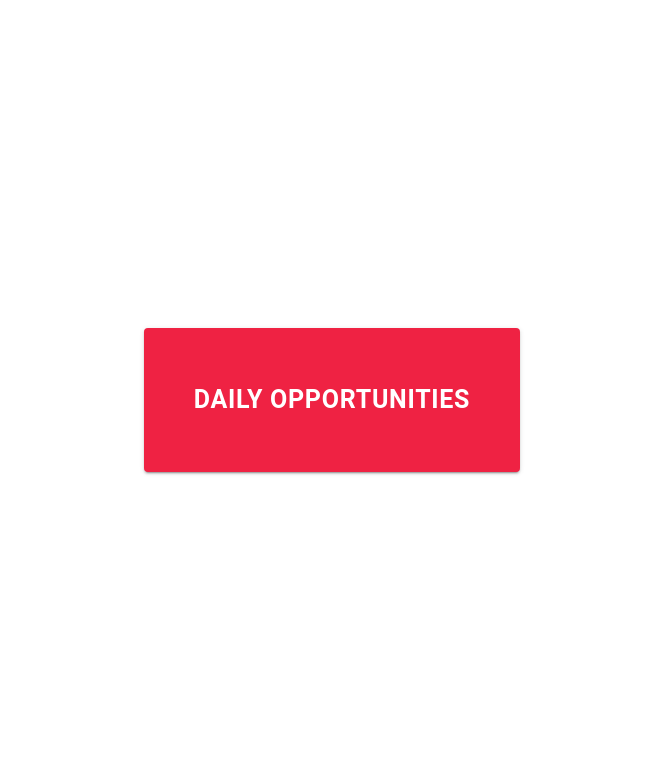
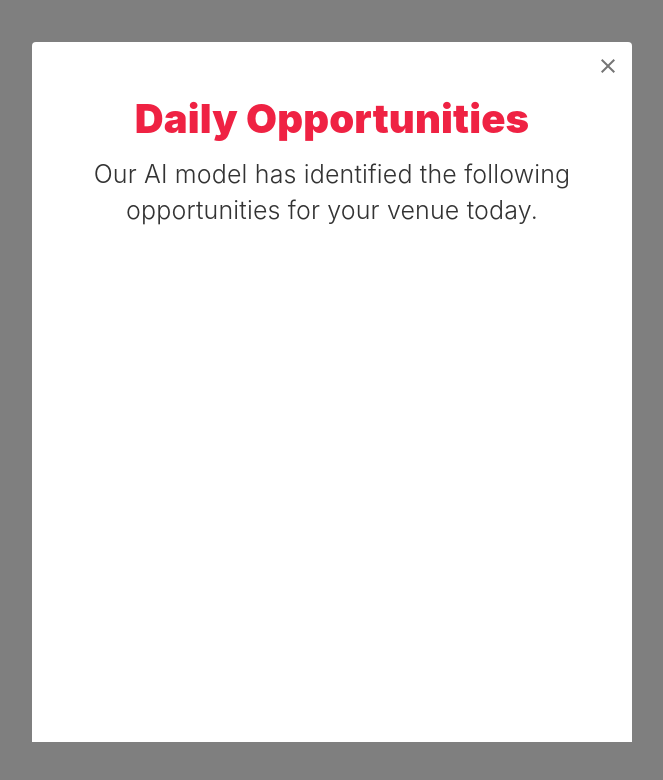
Before and after one commit to chrisrabe/eatclub, a React (Create React App) app: page / in a window 1280 px wide. Both pictures are taken after a click on the button "DAILY OPPORTUNITIES". Shown: the top 780 px of the page, without its empty margins (308-971 px from the left). Built offline with nearby package versions, Linux system fonts and the light colour scheme.

Commit message:
added opportunity content

```diff
--- /dev/null
+++ b/src/components/pages/Home/components/OpportunityContent/index.jsx
@@ -0,0 +1,21 @@
+import React from 'react';
+import { IconButton } from '@material-ui/core';
+import { Close } from '@material-ui/icons';
+import { Container, ButtonContainer, SubText, HeaderText } from './styles';
+
+const OpportunityContent = () => (
+  <Container>
+    <ButtonContainer>
+      <IconButton>
+        <Close />
+      </IconButton>
+    </ButtonContainer>
+    <HeaderText>Daily Opportunities</HeaderText>
+    <SubText>
+      Our AI model has identified the following opportunities for your venue
+      today.
+    </SubText>
+  </Container>
+);
+
+export default OpportunityContent;
--- /dev/null
+++ b/src/components/pages/Home/components/OpportunityContent/styles.js
@@ -0,0 +1,30 @@
+import styled from 'styled-components';
+import colors from 'utils/colors';
+
+export const Container = styled.div`
+  background-color: ${colors.light};
+  display: flex;
+  flex-direction: column;
+  width: 600px;
+  height: 700px;
+`;
+
+export const ButtonContainer = styled.div`
+  display: flex;
+  justify-content: flex-end;
+`;
+
+export const HeaderText = styled.h2`
+  text-align: center;
+  font-weight: 900;
+  font-size: 40px;
+  margin: 0;
+  color: ${(props) => props.theme.palette.primary.main};
+`;
+
+export const SubText = styled.p`
+  font-weight: 300;
+  font-size: 25px;
+  text-align: center;
+  margin: 10px 25px;
+`;
--- a/src/components/pages/Home/container/index.js
+++ b/src/components/pages/Home/container/index.js
@@ -1,5 +1,5 @@
 import { connect } from 'react-redux';
-import { setIsOpen } from 'redux/slices/dialog.slice';
+import { setIsOpen, setData } from 'redux/slices/dialog.slice';
 import Home from '../index';
 
 const mapStateToProps = (state) => ({
@@ -7,6 +7,6 @@ const mapStateToProps = (state) => ({
   dialogData: state.dialog.data,
 });
 
-const mapDispatch = { setIsOpen };
+const mapDispatch = { setIsOpen, setData };
 
 export default connect(mapStateToProps, mapDispatch)(Home);
--- a/src/components/pages/Home/index.jsx
+++ b/src/components/pages/Home/index.jsx
@@ -1,11 +1,21 @@
-import React from 'react';
+import React, { useCallback } from 'react';
 import PropTypes from 'prop-types';
 import Dialog from 'components/common/Dialog';
 import { Container, StyledButton } from './styles';
+import OpportunityContent from './components/OpportunityContent';
 
-const Home = ({ isOpen, setIsOpen, dialogData }) => (
+const Home = ({ isOpen, setIsOpen, dialogData, setData }) => {
+  const openDialog = useCallback(() => {
+    const data = {
+      content: <OpportunityContent />,
+    };
+    setData(data);
+    setIsOpen(true);
+  }, [setIsOpen, setData]);
+
+  return (
     <Container>
-    <StyledButton variant="contained" color="primary">
+      <StyledButton variant="contained" color="primary" onClick={openDialog}>
         Daily Opportunities
       </StyledButton>
       <Dialog
@@ -16,11 +26,13 @@ const Home = ({ isOpen, setIsOpen, dialogData }) => (
       />
     </Container>
   );
+};
 
 Home.propTypes = {
   isOpen: PropTypes.bool.isRequired,
   setIsOpen: PropTypes.func.isRequired,
   dialogData: PropTypes.object.isRequired,
+  setData: PropTypes.func.isRequired,
 };
 
 export default Home;
```
Also changed, not shown: 1 other file (tests, documents, lock files or other folders). Lines whose indentation alone changed are shown as unchanged.
